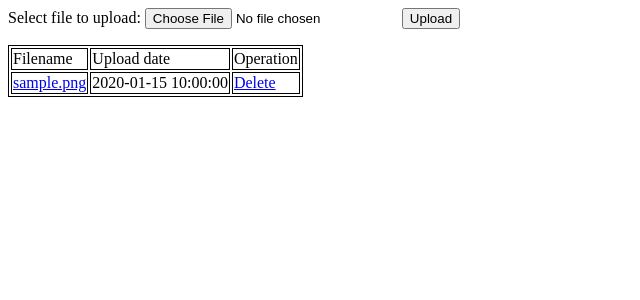
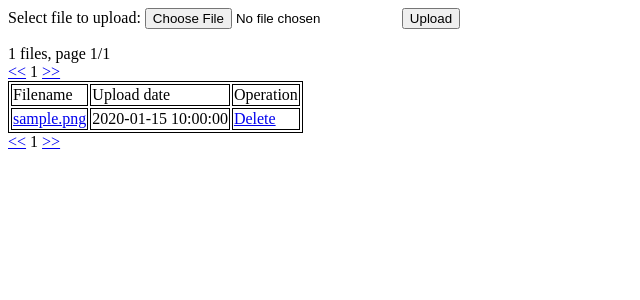
Before and after one commit to leonier/little-uploader, a PHP site: page /index.php in a window 1280 px wide. Shown: the top 300 px of the page, without its empty margins (0-640 px from the left). Run offline with PHP 8.4, Linux system fonts and the light colour scheme; tables that the repository leaves empty hold one stand-in row (values such as "Sample post").

Commit message:
Added pagination to files.

```diff
--- a/lupload/db_class.php
+++ b/lupload/db_class.php
@@ -16,6 +16,33 @@
 		function selectuploads()
 		{
 			$query = $this->pdo->prepare('SELECT * FROM uploads');
+			$query->execute();
+			return $query->fetchAll(PDO::FETCH_ASSOC);
+		}
+		function selectuploadsid()
+		{
+			$query = $this->pdo->prepare('SELECT id FROM uploads order by id desc');
+			$query->execute();
+			return $query->fetchAll(PDO::FETCH_ASSOC);
+		}
+		function selectuploadspage($idset, $page, $filesperpage)
+		{
+			$minfile=($page-1)*$filesperpage;
+			$maxfile=$page*$filesperpage;
+			$filecnt=count($idset);
+			if($minfile<0 || $minfile>$filecnt)
+				return array();
+			if($filecnt-$minfile<$filesperpage)
+				$maxfile=$minfile+$filecnt%$filesperpage;
+			//echo $minfile . ',' . $maxfile;
+			$sql = 'SELECT * from uploads WHERE id in (';
+			for($i=$minfile; $i<$maxfile-1; $i++)
+			{
+				$sql = $sql . $idset[$i]['id'] . ',';
+			}
+			$sql = $sql . $idset[$maxfile-1]['id'] . ');';
+
+			$query = $this->pdo->prepare($sql);
 			$query->execute();
 			return $query->fetchAll(PDO::FETCH_ASSOC);
 		}
--- a/lupload/db_config.php
+++ b/lupload/db_config.php
@@ -6,6 +6,8 @@
     $db_name = 'testup'; //Database Name
     $db_username = 'admin'; //Database Username
     $db_password = 'dr3113$0A'; //Database Password
+
+    $filesperpage = 20;
 
     try
     {
--- a/lupload/index.php
+++ b/lupload/index.php
@@ -2,8 +2,17 @@
 	header('Content-Type: text/html; charset=utf-8');
 	require_once 'db_config.php';
 	require_once 'db_class.php';
+	$myfile=basename($_SERVER['PHP_SELF']);
 	$db = new database($pdo);
-	$uploads = $db->selectuploads();
+	//$uploads = $db->selectuploads();
+	$uploadID = $db->selectuploadsid();
+	$upcount = count($uploadID);
+	$maxpage = floor($upcount/$filesperpage)+1;
+	if (empty($_GET['page']))
+		$pagenum=1;
+	else
+		$pagenum=$_GET['page'];
+	$uploadpage=array_reverse($db->selectuploadspage($uploadID, $pagenum, $filesperpage));
 
 ?>
 <html>
@@ -24,7 +33,25 @@
 		<input type="submit" value="Upload" name="submit">
 		</form>
 		</div>
+		<div>
+		<?php echo $upcount; ?> files, page <?php echo $pagenum; ?>/<?php echo $maxpage; ?>
+		</div>
+		<div>
+		<a href="<?php echo $myfile;?>?page=1">&lt;&lt;</a>
 
+		<?php if($pagenum>1):?>
+		<a href="<?php echo $myfile;?>?page=<?php echo $pagenum-1;?>"><?php echo $pagenum-1;?></a>
+		<?php endif; ?>
+
+		<?php echo $pagenum;?>
+
+		<?php if($pagenum<$maxpage):?>
+		<a href="<?php echo $myfile;?>?page=<?php echo $pagenum+1;?>"><?php echo $pagenum+1;?></a>
+		<?php endif; ?>
+
+		<a href="<?php echo $myfile;?>?page=<?php echo $maxpage;?>">&gt;&gt;</a>
+
+		</div>
 		<table>
 			<tr>
 				<td>Filename</td>
@@ -32,7 +59,7 @@
 				<td>Operation</td>
 			</tr>
 
-			<?php foreach($uploads as $upfile): ?>
+			<?php foreach($uploadpage as $upfile): ?>
 			<tr>
 				<td><a href="download.php?id=<?php echo $upfile['id'];?>"><?php echo $upfile['filename']; ?></a></td>
 				<td><?php echo $upfile['date_upload']; ?></td>
@@ -41,6 +68,22 @@
 			<?php endforeach; ?>
 		</table>
 
+		<div>
+		<a href="<?php echo $myfile;?>?page=1">&lt;&lt;</a>
+
+		<?php if($pagenum>1):?>
+		<a href="<?php echo $myfile;?>?page=<?php echo $pagenum-1;?>"><?php echo $pagenum-1;?></a>
+		<?php endif; ?>
+
+		<?php echo $pagenum;?>
+
+		<?php if($pagenum<$maxpage):?>
+		<a href="<?php echo $myfile;?>?page=<?php echo $pagenum+1;?>"><?php echo $pagenum+1;?></a>
+		<?php endif; ?>
+
+		<a href="<?php echo $myfile;?>?page=<?php echo $maxpage;?>">&gt;&gt;</a>
+
+		</div>
 
 	</body>
 </html>
```
Also changed, not shown: lupload/index_new.php (+47 -2 lines).
